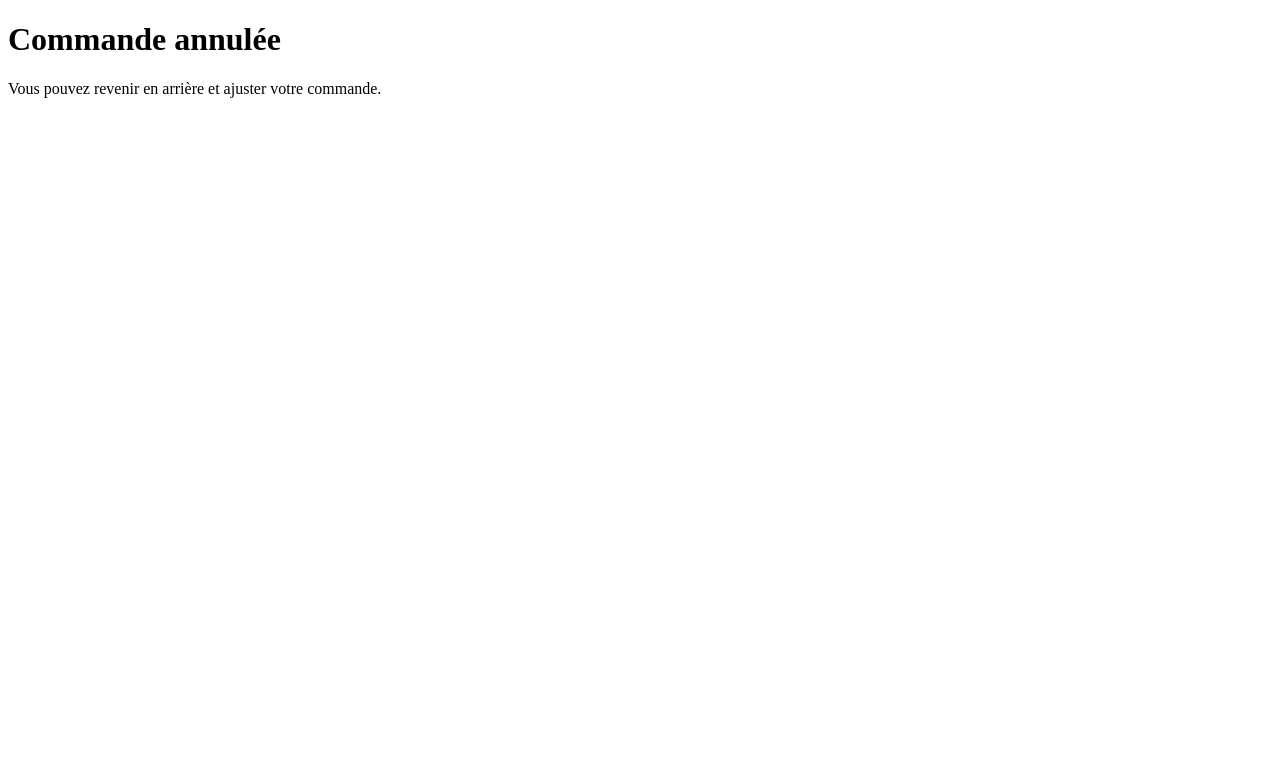
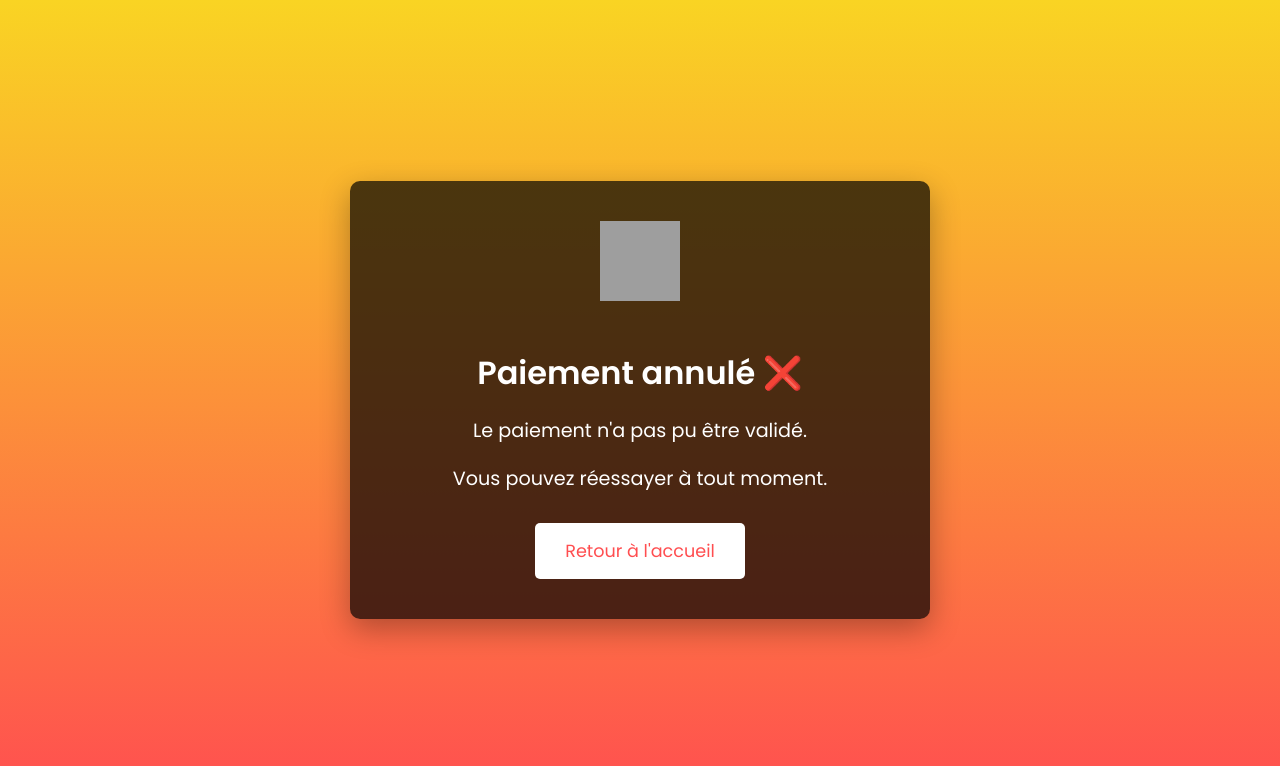
Before and after one commit to Nyoibo/Lescrepesdenanou, a plain HTML site: page frontend/concel.html in a window 1280 px wide. Drawn offline with Linux system fonts and the light colour scheme; grey boxes are pictures that could not be loaded.

Commit message:
Mise a jour page concel

```diff
--- a/frontend/concel.html
+++ b/frontend/concel.html
@@ -1,12 +1,98 @@
 <!DOCTYPE html>
-<html lang="en">
+<html lang="fr">
 <head>
     <meta charset="UTF-8">
     <meta name="viewport" content="width=device-width, initial-scale=1.0">
-    <title>Paiement Annulé</title>
+    <title>Paiement Annulé ❌</title>
+    <link href="https://fonts.googleapis.com/css2?family=Poppins:wght@300;400;600&display=swap" rel="stylesheet">
+    <style>
+        body {
+            font-family: 'Poppins', sans-serif;
+            background: linear-gradient(to top, #ff4e50, #f9d423);
+            margin: 0;
+            padding: 0;
+            display: flex;
+            justify-content: center;
+            align-items: center;
+            height: 100vh;
+            color: white;
+            text-align: center;
+        }
+
+        .container {
+            background: rgba(0, 0, 0, 0.7);
+            border-radius: 10px;
+            padding: 40px;
+            box-shadow: 0 10px 30px rgba(0, 0, 0, 0.3);
+            width: 80%;
+            max-width: 500px;
+        }
+
+        .error-box {
+            animation: fadeIn 1s ease-out;
+        }
+
+        .error-icon {
+            width: 80px;
+            height: 80px;
+            margin-bottom: 20px;
+            animation: shake 1s infinite;
+        }
+
+        h1 {
+            font-size: 2em;
+            margin-bottom: 15px;
+        }
+
+        p {
+            font-size: 1.2em;
+            margin-bottom: 10px;
+            opacity: 0;
+            animation: fadeIn 2s ease-out forwards;
+        }
+
+        .btn {
+            background-color: #fff;
+            color: #ff4e50;
+            padding: 15px 30px;
+            text-decoration: none;
+            font-size: 1.1em;
+            border-radius: 5px;
+            transition: 0.3s;
+            display: inline-block;
+            margin-top: 20px;
+        }
+
+        .btn:hover {
+            background-color: #f9d423;
+            color: white;
+        }
+
+        @keyframes fadeIn {
+            from { opacity: 0; }
+            to { opacity: 1; }
+        }
+
+        @keyframes shake {
+            0% { transform: translateX(0); }
+            25% { transform: translateX(-5px); }
+            50% { transform: translateX(5px); }
+            75% { transform: translateX(-5px); }
+            100% { transform: translateX(0); }
+        }
+    </style>
 </head>
 <body>
-    <h1>Commande annulée</h1>
-    <p>Vous pouvez revenir en arrière et ajuster votre commande.</p>
+
+    <div class="container">
+        <div class="error-box">
+            <img src="https://cdn-icons-png.flaticon.com/512/463/463612.png" alt="Erreur" class="error-icon">
+            <h1>Paiement annulé ❌</h1>
+            <p>Le paiement n'a pas pu être validé.</p>
+            <p>Vous pouvez réessayer à tout moment.</p>
+            <a href="https://lescrepesdenanou.com/" class="btn">Retour à l'accueil</a>
+        </div>
+    </div>
+
 </body>
 </html>
```
Also changed, not shown: frontend/Commande.html (+20 -20 lines), frontend/success.html (+1 -1 lines).
